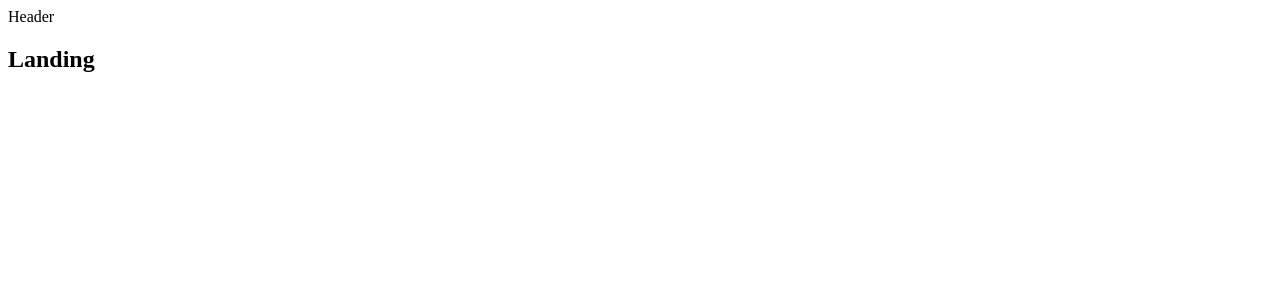
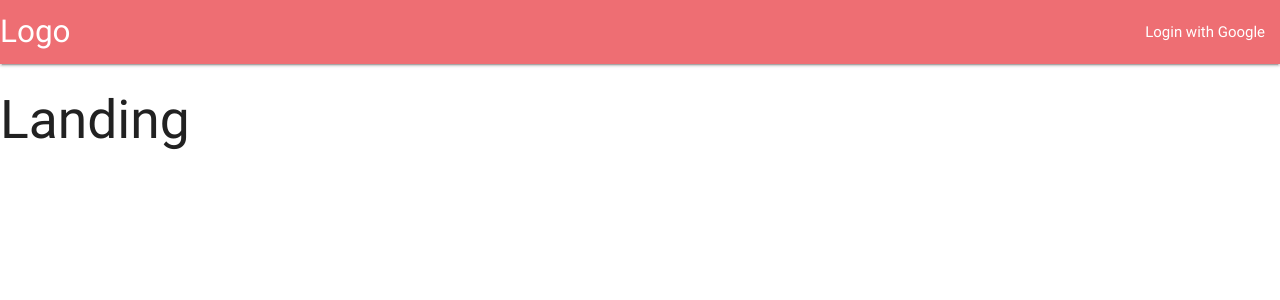
Before and after one commit to kinny94/survey-provider, a React (Create React App) app in the folder client/: page / in a window 1280 px wide. Shown: the top 300 px of the page. Built offline with nearby package versions, Linux system fonts and the light colour scheme.

Commit message:
Header design

```diff
--- a/client/src/components/Header.js
+++ b/client/src/components/Header.js
@@ -3,9 +3,14 @@
 class Header extends Component {
     render(){
         return (
-            <div>
-                Header
-            </div>
+            <nav>
+                <div className="nav-wrapper">
+                    <a href="#" className="brand-logo left">Logo</a>
+                    <ul id="nav-mobile" className="right hide-on-med-and-down">
+                        <li><a href="sass.html">Login with Google</a></li>
+                    </ul>
+                </div>
+            </nav>
         );
     }
 }
--- a/client/src/index.js
+++ b/client/src/index.js
@@ -1,3 +1,4 @@
+import'materialize-css/dist/css/materialize.min.css';
 import React from 'react';
 import ReactDOM from 'react-dom';
 import { Provider } from 'react-redux';
```
